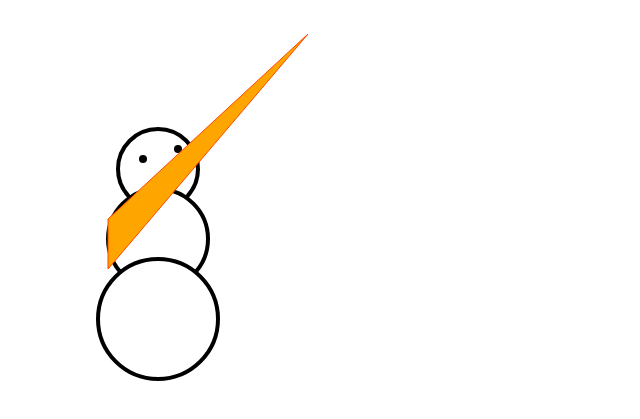
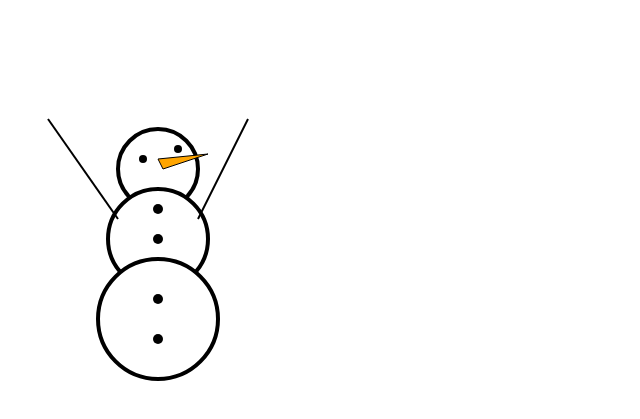
Before and after one commit to Scarecrow2905/Modul-1, a plain HTML site: page snømann.html in a window 1280 px wide. Shown: the part 61-480 px from the top of the page, without its empty margins (0-640 px from the left). Drawn offline with Linux system fonts and the light colour scheme.

Commit message:
Update snømann.html
Ferdig med nese og knapper

```diff
--- a/snømann.html
+++ b/snømann.html
@@ -15,7 +15,13 @@
         <circle cx="150" cy="300" r="60" stroke="black" stroke-width="4" fill="white"></circle>
         <circle cx="135" cy="140" r="4" fill="black"></circle>
         <circle cx="170" cy="130" r="4" fill="black"></circle>
-        <polygon points="300,15 100,200 100,250" style="fill:orange;stroke:orangered;stroke-width:1 length:0"></polygon>
+        <polygon points="200, 135, 155, 150, 150, 140" style="fill:orange;stroke:black;stroke-width:1" />
+        <line x1="110" y1="200" x2="40" y2="100" style="stroke:black;stroke-width:2px";/>
+        <line x1="190" y1="200" x2="240" y2="100" style="stroke:black;stroke-width:2px";/>
+        <circle cx="150" cy="190" r="5" fill="black"></circle>
+        <circle cx="150" cy="220" r="5" fill="black"></circle>
+        <circle cx="150" cy="280" r="5" fill="black"></circle>
+        <circle cx="150" cy="320" r="5" fill="black"></circle>
 
 
     </svg>
```
